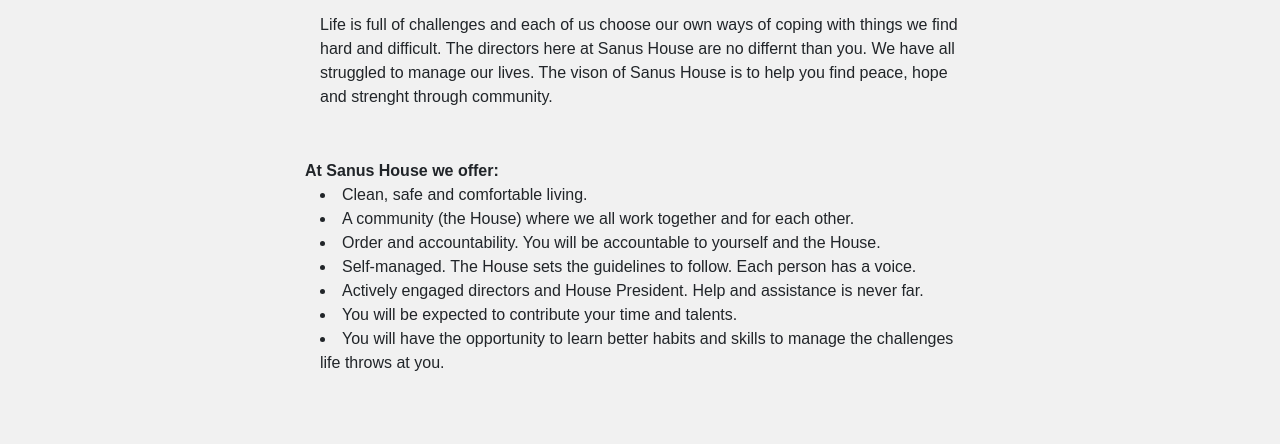
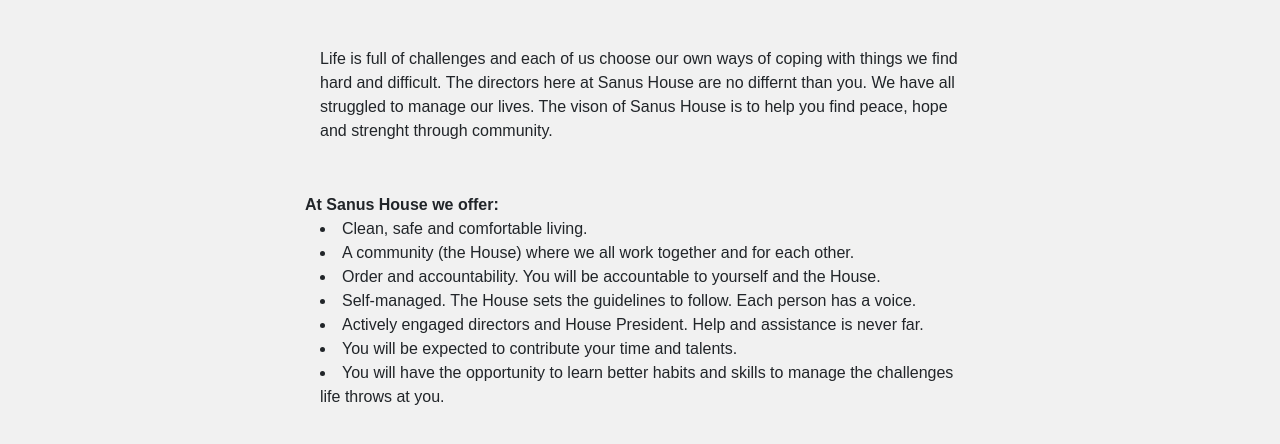
Before and after one commit to bricegibson/sanushouse, a plain HTML site: page index.html in a window 1280 px wide. Shown: the part 304-748 px from the top of the page. Drawn offline with nearby package versions, Linux system fonts and the light colour scheme.

```diff
--- a/index.html
+++ b/index.html
@@ -120,7 +120,7 @@
                 In the meantime please call us at <span style="font-weight:bold;">(385) 350-3013</span>.
             </div>
 
-            <div class="col mt-2">
+            <div class="col" style="margin-top: 50px;">
                 Life is full of challenges and each of us choose our own ways of coping with things we find
                 hard and difficult. The directors here at Sanus House are no differnt than you. We have all
                 struggled to manage our lives. The vison of Sanus House is to help you find peace, hope and
```
